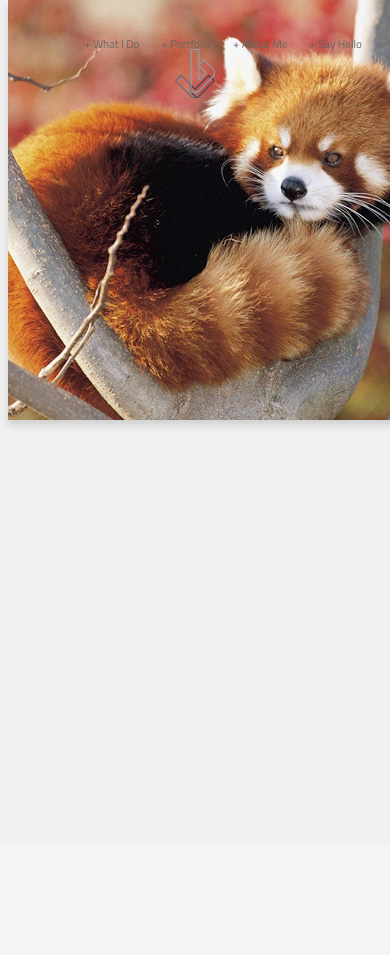
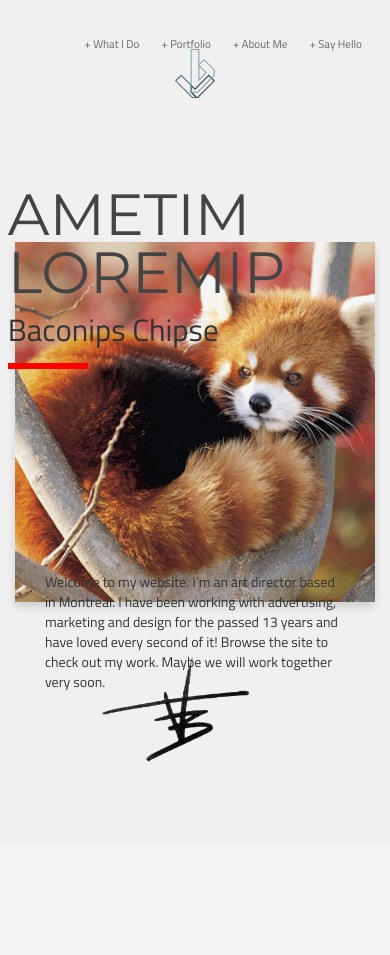
Before and after one commit to vcburnett/vcb2018, a PHP site: page / in a window 390 px wide. Shown: the top 955 px of the page. Run offline with PHP 8.4, Linux system fonts and the light colour scheme; some libraries are stand-ins or nearby versions.

Commit message:
Intro & About responsive

```diff
--- a/assets/js/scripts.js
+++ b/assets/js/scripts.js
@@ -3,6 +3,9 @@ $( document ).ready(function() {
 	var browserWindow = $(window);
 	var browserH = browserWindow.height();
 	var browserW = browserWindow.width();
+
+	var secIntro = $("#hp-intro");
+	var introWrapper = $("#intro-image-wrapper");
 
 	var secServices = $("#hp-services");
 	var servicesWrapper = $("#services-wrapper");
@@ -15,9 +18,19 @@ $( document ).ready(function() {
 	var secContact = $("#hp-contact");
 	var contactWrapper = $("#contact-wrapper");
 
-	var secServicesH, servicesWrapperH, secAboutH, aboutWrapperH, aboutSquareH, aboutContentH, secContactH, contactWrapperH;
+	var secIntroH, introWrapperH, secServicesH, servicesWrapperH, secAboutH, aboutWrapperH, aboutSquareH, aboutContentH, secContactH, contactWrapperH;
 
 	function updateElements() {
+
+		/* Intro */
+		secIntroH = secIntro.outerHeight();
+		introWrapperH = introWrapper.outerHeight(true);
+		introDelta = secIntroH - introWrapperH;
+		if (introDelta > 160) {
+			secIntro.css("padding-top", introDelta/2 + "px");
+		} else {
+			secIntro.css("padding", "8em 0");
+		}
 
 		/* Services */
 		secServicesH = secServices.outerHeight();
@@ -34,9 +47,12 @@ $( document ).ready(function() {
 		aboutDelta = secAboutH - aboutWrapperH;
 		if (aboutDelta > 160) {
 			secAbout.css("padding-top", aboutDelta/2 + "px");
-		} else {
-			secAbout.css("padding", "8em 0");
 		}
+		if (browserW <= 500) {
+			secAbout.css("padding", "10em 0 15em");
+		}
+		console.log ("aboutDelta = " + aboutDelta);
+		console.log ("browser = " + browserW);
 		aboutSquareH = aboutSquare.outerHeight();
 		aboutContentH = aboutContent.outerHeight();
 		aboutContentDelta = aboutSquareH - aboutContentH;
--- a/index.php
+++ b/index.php
@@ -28,10 +28,21 @@
 	</header>
 
 	<section id="hp-intro">
-		<div class="content-back">
-			<div class="content-front">
-
+		<div class="content-front" id="intro-outer-wrapper">
+			<div id="intro-wrapper">
+				<div id="intro-title">
+					<h1>Ametim Loremip</h1>
+					<h2>Baconips Chipse</h2>
+				</div>
+				<div id="intro-content">
+					<p>Welcome to my website. I’m an art director based in Montreal. I have been working with advertising, marketing and design for the passed 13 years and have loved every second of it! Browse the site to check out my work. Maybe we will work together very soon.</p>
+					<div id="vb-logo">
+						<img src="assets/images/vb-signature.png" alt="Victor Burnett Creative">
+					</div>
+				</div>
 			</div>
+		</div>
+		<div class="content-back" id="intro-image-wrapper">
 			<div class="square-image">
 				<img src="assets/images/image-intro.jpg" alt="Victor Burnett Design">
 			</div>
--- a/style.css
+++ b/style.css
@@ -165,7 +165,8 @@ section {
 	position: relative;
 }
 	.square-image {
-		width: 420px;
+		width: 96%;
+		max-width: 420px;
 		margin: 0 auto;
 		position: relative;
 	}
@@ -183,12 +184,65 @@ section {
 			display: inline-block;
 			width: 49%;
 			vertical-align: middle;
+			overflow: visible;
 		}
 		.cf-right {
 			display: inline-block;
 			width: 49%;
 			vertical-align: middle;
+			overflow: visible;
 		}
+
+/* Intro */
+section#hp-intro {
+
+}
+	#intro-outer-wrapper {
+		width: 100%;
+		position: absolute;
+		display: table;
+	}
+		#intro-wrapper {
+			position: relative;
+			width: 96%;
+			max-width: 820px;
+			margin: -4em auto 0;
+			display: table;
+		}
+			#intro-title {
+				width: 300px;
+				text-align: left;
+				float: left;
+				clear: left;
+			}
+				#intro-title h1:after {
+					display: none;
+				}
+				#intro-title h2 {
+					font-family: 'Titillium Web', sans-serif;
+					font-size: 2.2em;
+					margin-top: .3em;
+				}
+					#intro-title h2:after {
+						content: " ";
+						display: block;
+						width: 80px;
+						height: 6px;
+						margin-top: 16px;
+						background-color: red;
+					}
+			#intro-content {
+				width: 300px;
+				text-align: left;
+				float: right;
+				clear: right;
+				margin-top: 22em;
+			}
+				#vb-logo {
+					width: 150px;
+					position: absolute;
+					margin: -3em 0 0 4em;
+				}
 
 /* Services */
 section#hp-services {
@@ -262,6 +316,7 @@ section#hp-about {
 	.cf-about .cf-left-wrapper {
 		text-align: right;
 		padding-right: 150px;
+		position: relative;
 	}
 		.cf-about .cf-left-wrapper ul li {
 			display: block;
@@ -274,7 +329,8 @@ section#hp-about {
 	.cf-about .cf-right-wrapper {
 		text-align: left;
 		width: 300px;
-		margin-left: 150px;
+		margin-left: calc(100% - 425px);
+		position: relative;
 	}
 
 /* Contact */
@@ -530,7 +586,7 @@ footer {
 			line-height: 1.15em;
 		}
 	.cf-about .cf-right-wrapper {
-		margin-left: 60px;
+		margin-left: calc(100% - 300px);
 	}
 }
 
@@ -546,14 +602,27 @@ footer {
 	.cf-about .cf-left-wrapper {
 		text-align: left;
 		padding-right: 0;
+		margin-top: 0;
 	}
 		.cf-about .cf-left-wrapper ul li {
 			font-size: 3em;
 			line-height: 1.15em;
 		}
+	.cf-about .cf-right-wrapper {
+		margin-top: 11em;
+	}
+		#about-wrapper .square-image .content-front {
+			padding-top: 6em;
+		}
 }
 
 @media screen and (max-width: 640px) {
+	#intro-title {
+		margin-right: 150px;
+	}
+	#intro-content {
+		margin-top: 16em;
+	}
 	.content-text h1 {
 		font-size: 3em;
 		line-height: 1.15em;
@@ -568,9 +637,49 @@ footer {
 		}
 }
 
+@media screen and (max-width: 500px) {
+	.cf-about .cf-left-wrapper {
+		margin-top: 0;
+	}
+	.cf-about .cf-right-wrapper {
+		margin-top: 11em;
+	}
+		#about-wrapper .square-image .content-front {
+			padding-top: 6em;
+		}
+}
+
+@media screen and (max-width: 460px) {
+	#intro-title {
+		position: relative;
+		float: none;
+		clear: none;
+		margin-right: 0;
+	}
+	#intro-content {
+		position: relative;
+		float: none;
+		clear: none;
+		margin: 14.5em auto 0;
+	}
+}
+
 @media screen and (max-width: 380px) {
 	.main-service p {
 		font-size: .82em;
 		line-height: 1.25em;
 	}
+	#intro-content {
+		margin: 10em auto 0;
+	}
 }
+
+@media screen and (max-width: 360px) {
+	.cf-about .cf-left-wrapper ul li {
+		font-size: 2em;
+		line-height: 1.15em;
+	}
+	#intro-content {
+		margin: 7.5em auto 0;
+	}
+}
```
